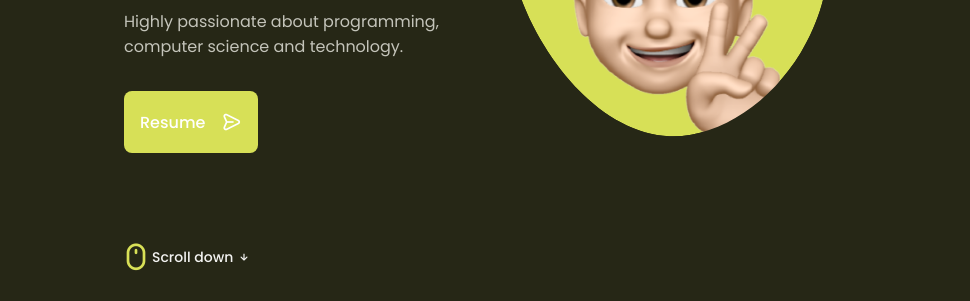
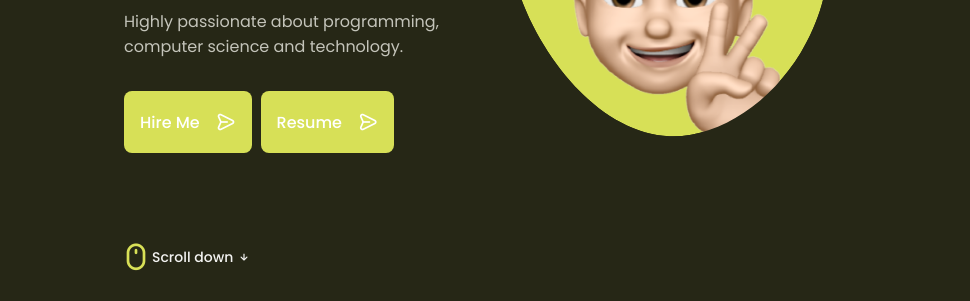
Before and after one commit to Stroller15/Portfolio-2023, a website: page index.html in a window 1280 px wide. Shown: the part 355-656 px from the top of the page, 184-1154 px from the left. Drawn offline with nearby package versions, Linux system fonts and the light colour scheme.

Commit message:
added hire me button

```diff
--- a/index.html
+++ b/index.html
@@ -121,9 +121,13 @@
                         <p class="home-description">
                             Highly passionate about programming, computer science and technology.
                         </p>
+                        <a href="mailto:shubhamverma6351@gmail.com" class="button button-flex" target="_blank">
+                            Hire Me &nbsp;<i class="uil uil-message button-icon"></i>
+                        </a>&nbsp;
                         <a href="./assets/shubham_verma.pdf" class="button button-flex" target="_blank">
                             Resume &nbsp;<i class="uil uil-message button-icon"></i>
                         </a>
+
                     </div>
                 </div>
                 <div class="home-scroll">
```
